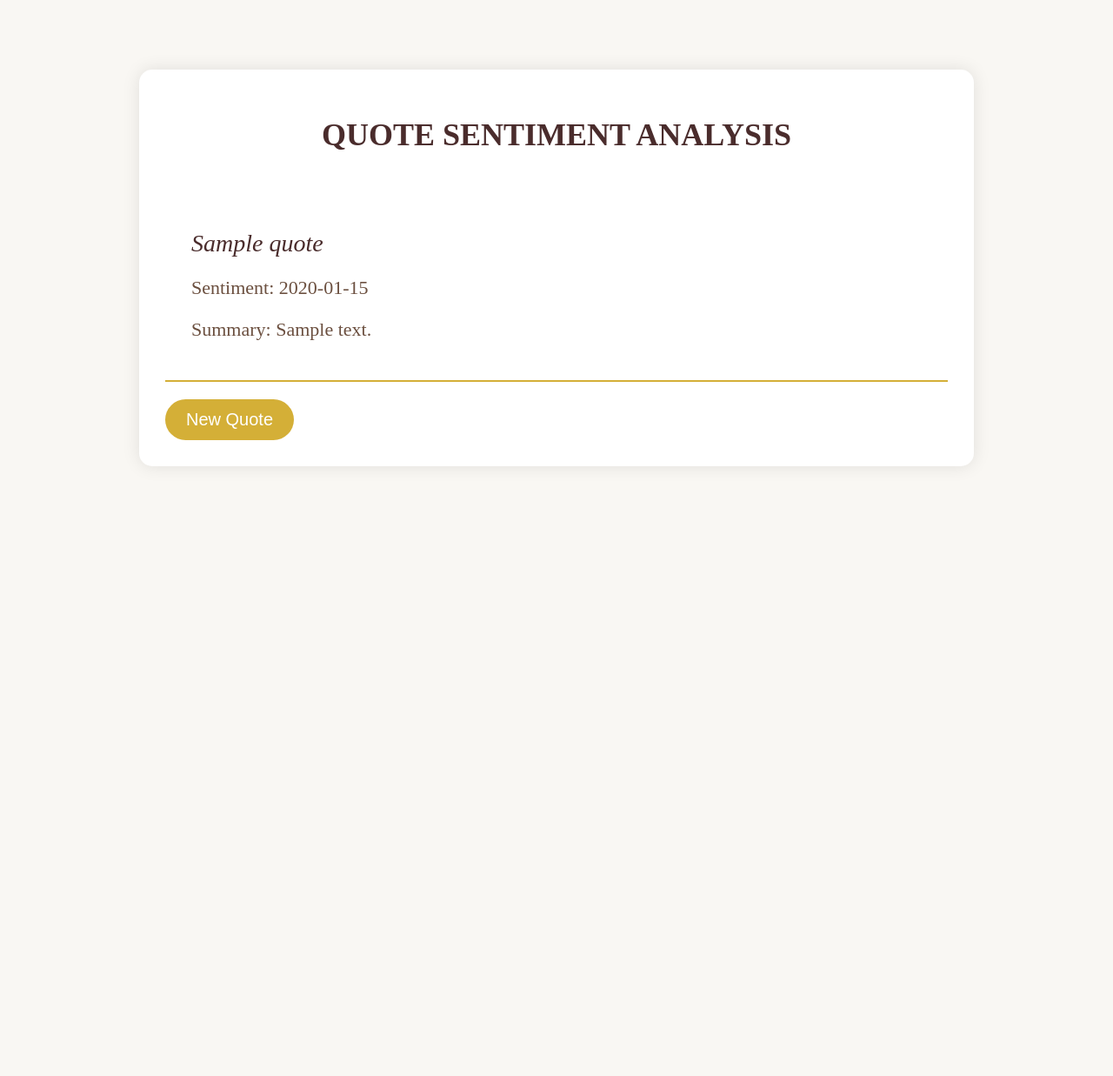
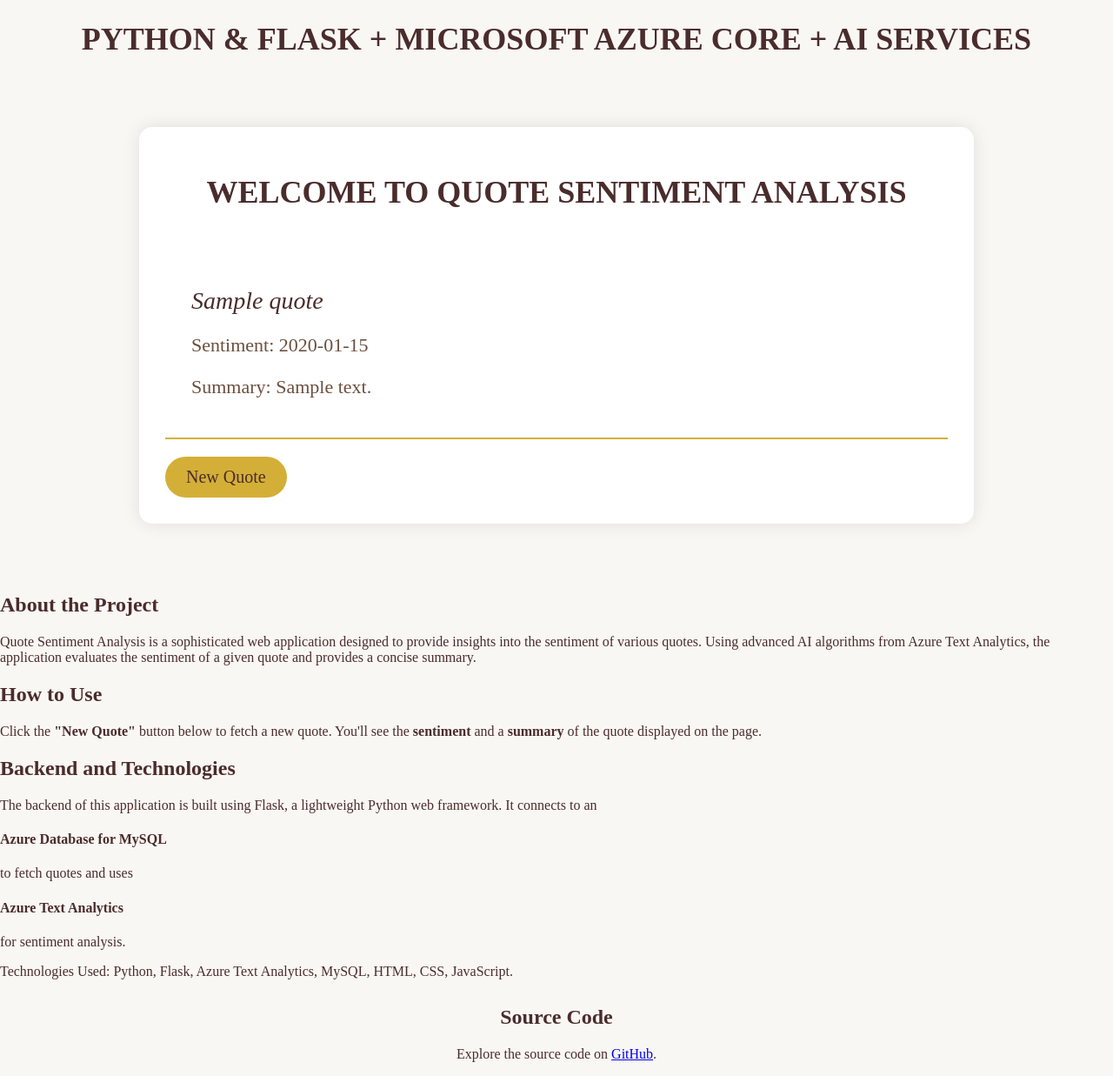
Before and after one commit to piyushbhavsarr/quote_sentiment_analysis, a Flask app: template templates/index.html in a window 1280 px wide. Shown: the whole page at 87% size. Before the commit the page ends 506 px from the top, so only its background shows below. Run offline with Flask 2, Linux system fonts and the light colour scheme; the template is opened without the code that fills it: most values are stand-ins (such as "Sample title", 1, 10 or a date in 2020).

Commit message:
added info

```diff
--- a/templates/index.html
+++ b/templates/index.html
@@ -4,17 +4,77 @@
     <meta charset="UTF-8">
     <title>Quote Sentiment Analysis</title>
     <link rel="stylesheet" href="{{ url_for('static', filename='css/style.css') }}">
+    <style>
+        /* Additional styling can be added here if necessary */
+        .github-link {
+            margin-top: 30px;
+            text-align: center;
+        }
+        .royal {
+            font-family: 'Times New Roman', Times, serif;
+            color: #4a2c2c; /* Dark brown color for a royal touch */
+        }
+    </style>
 </head>
 <body>
+    <h1> Python & Flask + Microsoft Azure Core + AI Services</h1>
     <div class="container">
-    <h1>Quote Sentiment Analysis</h1>
-    <div class="quote-container">
+        <h1 class="royal">Welcome to Quote Sentiment Analysis</h1>
+
+        <!-- Quote Display Container -->
+        <div class="quote-container royal">
             <p class="quote">{{ quote }}</p>
             <p class="sentiment">Sentiment: {{ sentiment }}</p>
             <p class="summary">Summary: {{ summary }}</p>
         </div>
-    <button id="newButton">New Quote</button>
+
+        <!-- New Quote Button -->
+        <button id="newButton" class="royal">New Quote</button>
     </div>
+
+
+        <!-- Project Overview Section -->
+        <section class="royal">
+            <h2>About the Project</h2>
+            <p>
+                Quote Sentiment Analysis is a sophisticated web application designed to provide insights
+                into the sentiment of various quotes. Using advanced AI algorithms from Azure Text Analytics,
+                the application evaluates the sentiment of a given quote and provides a concise summary.
+            </p>
+        </section>
+
+
+        <!-- How to Use Section -->
+        <section class="royal">
+            <h2>How to Use</h2>
+            <p>
+                Click the <b>"New Quote"</b> button below to fetch a new quote. You'll see the <b>sentiment</b> and a <b>summary</b>
+                of the quote displayed on the page.
+            </p>
+        </section>
+
+        <!-- Backend and Technologies Section -->
+        <section class="royal">
+            <h2>Backend and Technologies</h2>
+            <p>
+                The backend of this application is built using Flask, a lightweight Python web framework.
+                It connects to an <h4>Azure Database for MySQL</h4> to fetch quotes and uses <h4>Azure Text Analytics</h4> for sentiment analysis.
+            </p>
+            <p>
+                Technologies Used: Python, Flask, Azure Text Analytics, MySQL, HTML, CSS, JavaScript.
+            </p>
+        </section>
+
+        <!-- GitHub Repository Link Section -->
+        <section class="github-link royal">
+            <h2>Source Code</h2>
+            <p>
+                Explore the source code on <a href="https://github.com/piyushbhavsarr/quote_sentiment_analysis" target="_blank">GitHub</a>.
+            </p>
+        </section>
+
+
+
     <script src="{{ url_for('static', filename='js/script.js') }}"></script>
 </body>
 </html>
```
Lines whose indentation alone changed are shown as unchanged.
